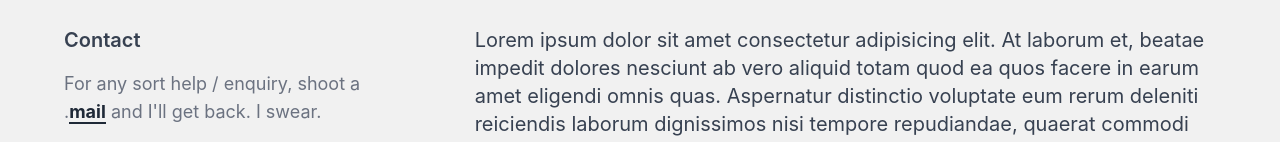
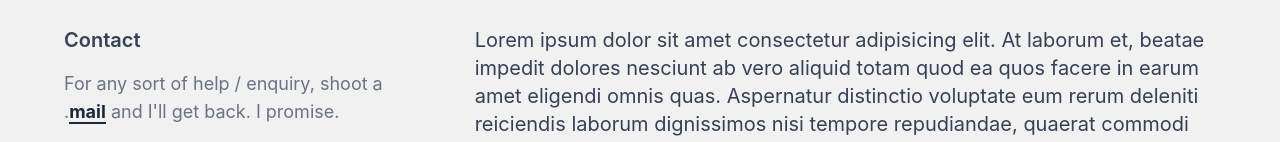
Before and after one commit to Emiklad24/emmanuelnnajifor, a Next.js app: page /about in a window 1280 px wide. Shown: the part 642-784 px from the top of the page. Built offline with nearby package versions, Linux system fonts and the light colour scheme.

Commit message:
corrected grammar

```diff
--- a/components/AboutMe.js
+++ b/components/AboutMe.js
@@ -34,14 +34,14 @@ export default function AboutMe() {
                 Contact
               </h1>
               <p className="text-lg text-gray-500 mt-4 dark:text-gray-300">
-                For any sort help / enquiry, shoot a .
+                For any sort of help / enquiry, shoot a .
                 <a
                   href={`mailto:${userData.email}`}
                   className="text-gray-800 border-b-2 border-gray-800 dark:border-gray-300 font-bold dark:text-gray-300"
                 >
                   mail
                 </a>{" "}
-                and I'll get back. I swear.
+                and I'll get back. I promise.
               </p>
             </div>
             <div className="mt-8">
--- a/components/FavouriteProjects.js
+++ b/components/FavouriteProjects.js
@@ -37,6 +37,7 @@ export default function FavouriteProjects() {
           <a
             href="https://ttcorporation.org/"
             className="w-full block col-span-3 shadow-2xl"
+            target="_blank"
           >
             <div className="relative overflow-hidden">
               <img
@@ -56,6 +57,7 @@ export default function FavouriteProjects() {
           <a
             href="https://reportahealth.org/"
             className="w-full block col-span-3  sm:col-span-2 shadow-2xl"
+            target="_blank"
           >
             <div className="relative overflow-hidden">
               {/* <div className="overlay absolute inset-0 bg-black bg-opacity-70 z-10"></div> */}
@@ -75,6 +77,7 @@ export default function FavouriteProjects() {
           {/* Single card */}
           <a
             href="https://movieapp-149cd.web.app/"
+            target="_blank"
             className="w-full block col-span-3 sm:col-span-1  object-cover"
           >
             <div className="relative overflow-hidden shadow-2xl">
--- a/components/Projects.js
+++ b/components/Projects.js
@@ -28,7 +28,7 @@ export default function Projects() {
 
 const ProjectCard = ({ title, link, imgUrl, number }) => {
   return (
-    <a href={link} className="w-full block shadow-2xl">
+    <a href={link} className="w-full block shadow-2xl" target="_blank">
       <div className="relative overflow-hidden">
         <div className="h-72 object-cover">
           <img
```
